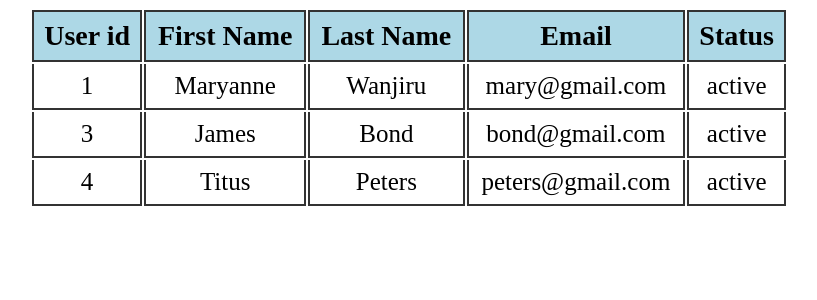
After one commit to mikemwai/eShopping, a PHP site: page /Table.php in a window 1280 px wide. The commit adds this page. Shown: the top 300 px of the page, without its empty margins (231-1048 px from the left). Run offline with PHP 8.4, Linux system fonts and the light colour scheme.

Commit message:
On branch master  Your branch is up to date with 'origin/master'.  Changes to be committed: 	deleted:    Nov2020(E).php 	new file:   Table.php 	deleted:    stylesheet1.css 	new file:   table.css

```diff
--- a/Account/Cart.php
+++ b/Account/Cart.php
@@ -136,7 +136,7 @@ $select = mysqli_query($conn, "SELECT * FROM tbl_users");
             <td colspan="3">grand total</td>
             <td>Ksh<?php echo $grand_total; ?>/-</td>
             <td><a href="Cart.php?delete_all" onclick="return confirm('are you sure you want to delete all?');" class="btn"> delete all </a><a href="checkout.php" class="btn">Check Out</a></td>
-         </tr>
+      </tr>
    </table><br><br>
 
 
--- /dev/null
+++ b/Table.php
@@ -0,0 +1,45 @@
+<?php
+$array=array
+(
+    array("user_id"=>1,"first_name"=>"Maryanne","last_name"=>"Wanjiru","user_email"=>"mary@gmail.com","user_status"=>"active"),
+    array("user_id"=>3,"first_name"=>"James","last_name"=>"Bond","user_email"=>"bond@gmail.com","user_status"=>"active"),
+    array("user_id"=>4,"first_name"=>"Titus","last_name"=>"Peters","user_email"=>"peters@gmail.com","user_status"=>"active")
+);
+/*function Return_Values($array)
+{
+    return (array_values ($array,$array1,$array2));
+}
+$array=array(1,Maryanne,Wanjiru,mary@gmail.com,active);
+$array1=array(3,James,Bond,bond@gmail.com,active);
+$array2=array(4,Titus,Peters,peters@gmail.com,active);*/
+?>
+<!DOCTYPE html>
+<html lang="en">
+<head>
+        <title>Test2</title>
+        <link rel="stylesheet" href="table.css">
+</head>
+<body>
+      <table style="margin: 0 auto" class="table1">
+        <thead>
+            <tr>
+                <th>User id</th>
+                <th>First Name</th>
+                <th>Last Name</th>
+                <th>Email</th>
+                <th>Status</th>
+            </tr>
+        </thead>
+
+        <?php foreach($array as $array){ ?>
+            <tr>
+                <td><?php echo $array['user_id'];?></td>
+                <td><?php echo $array['first_name'];?></td>
+                <td><?php echo $array['last_name'];?></td>
+                <td><?php echo $array['user_email'];?></td>
+                <td><?php echo $array['user_status'];?></td>
+            </tr>
+        <?php } ?>
+      </table>
+</body>
+</html>
--- /dev/null
+++ b/table.css
@@ -0,0 +1,35 @@
+:root
+{
+    --black:#333;
+    --border:2px solid var(--black);
+}
+
+.table1
+{
+        width: 60%;
+        text-align: center;
+}
+
+.table1 thead
+{
+    background: lightblue;
+}
+
+.table1 th
+{
+    padding:0.5rem;
+    font-size: 28px;
+    border-bottom:var(--border);
+    border-top:var(--border);
+    border-left:var(--border);
+    border-right:var(--border);
+}
+
+.table1 td
+{
+    padding:0.5rem;
+    font-size: 25px;
+    border-bottom:var(--border);
+    border-left:var(--border);
+    border-right:var(--border);
+}
```
Also changed, not shown: Nov2020(E).php (deleted, +0 -27 lines), stylesheet1.css (deleted, +0 -23 lines).
